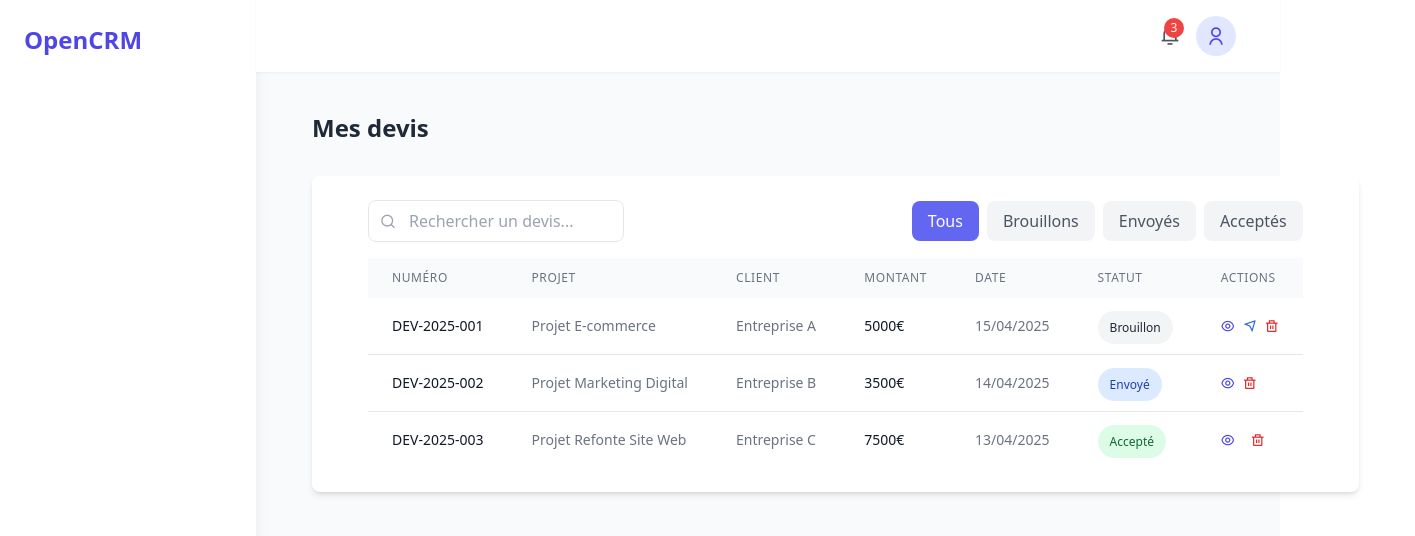
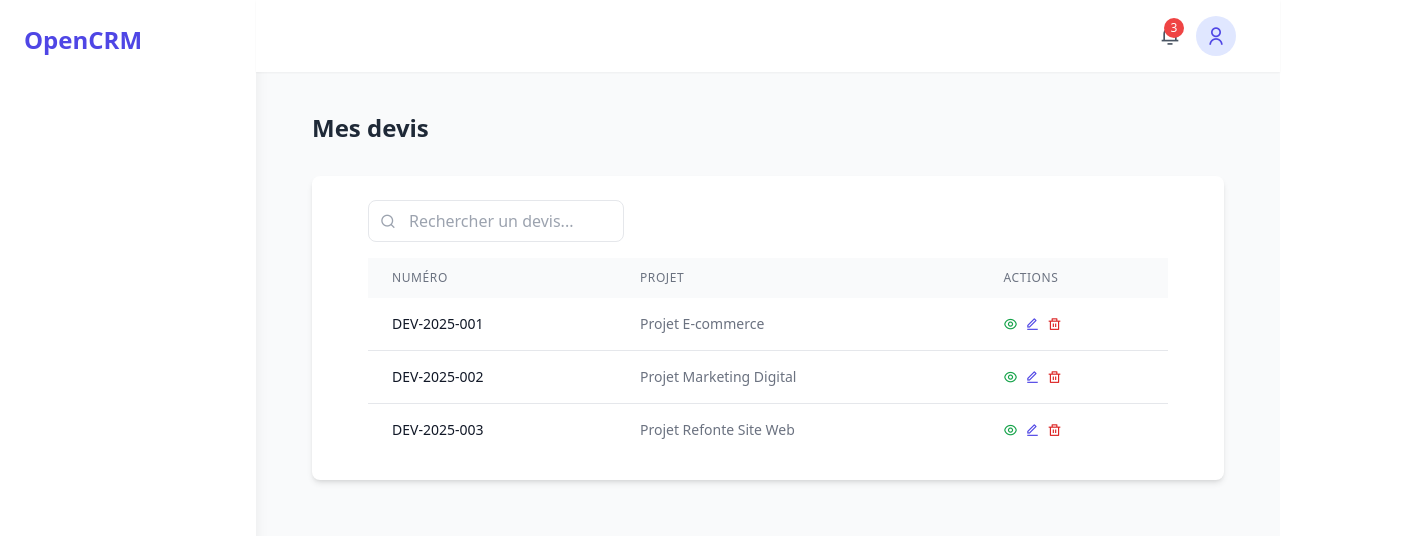
Before and after one commit to euroisse/End-of-studyProject, a Nuxt app in the folder PlatformCRM/: page /devis in a window 1280 px wide. Shown: the top 536 px of the page, 1415 px wide, since content can reach past the window. Built offline with nearby package versions, Linux system fonts and the light colour scheme.

Commit message:
Modifying my quote components and page

```diff
--- a/PlatformCRM/components/quotes/PreviewQuoteModal.vue
+++ b/PlatformCRM/components/quotes/PreviewQuoteModal.vue
@@ -1,73 +1,69 @@
-<script setup lang="ts">
-import { defineProps, defineEmits } from 'vue';
-
-interface Quote {
-  id: number;
-  number: string;
-  project: string;
-  client: string;
-  amount: number;
-  date: string;
-  status: string;
-  description: string;
-}
-
-const props = defineProps<{
-  quote: Quote | null;
-}>();
-
-const emit = defineEmits(['close']);
-
-const downloadPDF = () => {
-  if (props.quote) {
-    console.log('Télécharger PDF pour le devis :', props.quote.number);
-    // l'implémentation pour télécharger le PDF
-  }
-};
-</script>
-
 <template>
-  <div v-if="quote" class="fixed inset-0 bg-black bg-opacity-50 flex items-center justify-center z-50">
+  <div
+    v-if="quote"
+    class="fixed inset-0 bg-black bg-opacity-50 flex items-center justify-center z-50"
+  >
     <div class="bg-white rounded-lg w-full max-w-2xl">
       <div class="p-6">
         <div class="flex justify-between items-center mb-6">
           <h2 class="text-xl font-bold text-gray-800">Aperçu du devis</h2>
-          <button @click="$emit('close')" class="text-gray-400 hover:text-gray-600">
+          <button
+            @click="$emit('close')"
+            class="text-gray-400 hover:text-gray-600"
+          >
             <i class="ri-close-line"></i>
           </button>
         </div>
 
-        <div class="border rounded-lg p-6">
-          <div class="flex justify-between mb-8">
-            <div>
-              <h3 class="text-2xl font-bold text-gray-800 mb-2">OpenCRM</h3>
-              <p class="text-gray-600">123 Avenue des Champs-Élysées</p>
-              <p class="text-gray-600">75008 Paris, France</p>
+        <div>
+          <h1 class="text-2xl font-bold text-gray-800">
+            Devis #{{ quote.numero }}
+          </h1>
+          <span
+            :class="[
+              'inline-block mt-2 px-3 py-1 text-sm rounded-full font-medium',
+              statusClass(quote.statut),
+            ]"
+          >
+            {{ quote.statut }}
+          </span>
+        </div>
+
+        <!-- Étapes -->
+        <div class="space-y-6">
+          <h2 class="text-xl font-semibold text-gray-700">Étapes</h2>
+          <div class="relative border-l-2 border-gray-200 pl-6 space-y-10">
+            <div
+              v-for="(etape, index) in quote.etapes"
+              :key="index"
+              class="relative"
+            >
+              <span
+                class="absolute -left-[9px] top-1.5 w-4 h-4 bg-blue-500 rounded-full border-2 border-white shadow"
+              ></span>
+              <div class="bg-gray-50 p-4 rounded-xl shadow-sm">
+                <div class="flex justify-between items-center mb-1">
+                  <h3 class="text-lg font-medium text-gray-800">
+                    {{ etape.nom }}
+                  </h3>
+                  <span class="text-blue-600 font-semibold">
+                    {{ etape.prix }} €
+                  </span>
+                </div>
+                <p class="text-sm text-gray-500">
+                  Début : {{ formatDate(etape.dateDebut) }} — Fin :
+                  {{ formatDate(etape.dateFin) }}
+                </p>
+              </div>
             </div>
-            <div class="text-right">
-              <p class="text-xl font-bold text-gray-800 mb-2">DEVIS #{{ quote?.number }}</p>
-              <p class="text-gray-600">Date: {{ quote?.date }}</p>
-            </div>
-          </div>
-
-          <div class="mb-8">
-            <h4 class="font-bold text-gray-800 mb-2">Client</h4>
-            <p class="text-gray-600">{{ quote?.client }}</p>
-            <p class="text-gray-600">Projet: {{ quote?.project }}</p>
-          </div>
-
-          <div class="mb-8">
-            <h4 class="font-bold text-gray-800 mb-2">Description</h4>
-            <p class="text-gray-600">{{ quote?.description }}</p>
-          </div>
-
-          <div class="text-right">
-            <p class="text-xl font-bold text-gray-800">Total: {{ quote?.amount }}€</p>
           </div>
         </div>
 
         <div class="flex justify-end mt-6 space-x-4">
-          <button @click="downloadPDF" class="px-4 py-2 bg-indigo-600 text-white rounded-lg hover:bg-indigo-700 transition-all whitespace-nowrap cursor-pointer !rounded-button">
+          <button
+            @click="downloadPDF"
+            class="px-4 py-2 bg-indigo-600 text-white rounded-lg hover:bg-indigo-700 transition-all whitespace-nowrap cursor-pointer !rounded-button"
+          >
             <i class="ri-download-line mr-2"></i>
             Télécharger PDF
           </button>
@@ -77,6 +73,45 @@ const downloadPDF = () => {
   </div>
 </template>
 
-<style scoped>
+<style scoped></style>
 
-</style>
+<script setup lang="ts">
+import { format } from "date-fns";
+import { fr } from "date-fns/locale";
+
+const props = defineProps<{
+  quote: {
+    numero: string;
+    statut: string;
+    etapes: {
+      nom: string;
+      prix: number;
+      dateDebut: string;
+      dateFin: string;
+    }[];
+  } | null;
+}>();
+
+const quote = props.quote;
+
+const formatDate = (dateStr: string) => {
+  return format(new Date(dateStr), "dd MMM yyyy", { locale: fr });
+};
+
+const statusClass = (statut: string) => {
+  switch (statut) {
+    case "Accepté":
+      return "bg-green-100 text-green-700";
+    case "Refusé":
+      return "bg-red-100 text-red-700";
+    default:
+      return "bg-yellow-100 text-yellow-700";
+  }
+};
+const downloadPDF = () => {
+  if (props.quote) {
+    console.log("Télécharger PDF pour le devis :");
+    // l'implémentation pour télécharger le PDF
+  }
+};
+</script>
--- a/PlatformCRM/components/quotes/QuoteList.vue
+++ b/PlatformCRM/components/quotes/QuoteList.vue
@@ -1,8 +1,8 @@
 <template>
-    <div class="bg-white rounded-lg  shadow-md">
-      <div class="p-6 ">
+  <div class="bg-white rounded-lg shadow-md">
+    <div class="p-6">
       <div class="flex items-center justify-between container mb-4">
-          <div class="relative ">
+        <div class="relative">
           <input
             type="text"
             v-model="searchQuery"
@@ -12,48 +12,6 @@
           <i
             class="ri-search-line absolute left-3 top-1/2 transform -translate-y-1/2 text-gray-400"
           ></i>
-          </div>
-          <div class="flex space-x-2">
-            <button
-              @click="filterStatus = 'all'"
-              :class="{
-                'bg-indigo-500 text-white': filterStatus === 'all',
-                'bg-gray-100 text-gray-600': filterStatus !== 'all',
-              }"
-              class="px-4 py-2 rounded-lg transition-all whitespace-nowrap cursor-pointer !rounded-button"
-            >
-              Tous
-            </button>
-            <button
-              @click="filterStatus = 'draft'"
-              :class="{
-                'bg-indigo-600 text-white': filterStatus === 'draft',
-                'bg-gray-100 text-gray-600': filterStatus !== 'draft',
-              }"
-              class="px-4 py-2 rounded-lg transition-all whitespace-nowrap cursor-pointer !rounded-button"
-            >
-              Brouillons
-            </button>
-            <button
-              @click="filterStatus = 'sent'"
-              :class="{
-                'bg-indigo-600 text-white': filterStatus === 'sent',
-                'bg-gray-100 text-gray-600': filterStatus !== 'sent',
-              }"
-              class="px-4 py-2 rounded-lg transition-all whitespace-nowrap cursor-pointer !rounded-button"
-            >
-              Envoyés
-            </button>
-            <button
-              @click="filterStatus = 'accepted'"
-              :class="{
-                'bg-indigo-600 text-white': filterStatus === 'accepted',
-                'bg-gray-100 text-gray-600': filterStatus !== 'accepted',
-              }"
-              class="px-4 py-2  rounded-lg transition-all whitespace-nowrap cursor-pointer !rounded-button"
-            >
-              Acceptés
-            </button>
         </div>
       </div>
       <div class="container mx-auto">
@@ -71,26 +29,7 @@
                 >
                   Projet
                 </th>
-                <th
-                  class="px-6 py-3 text-left text-xs font-medium text-gray-500 uppercase tracking-wider"
-                >
-                  Client
-                </th>
-                <th
-                  class="px-6 py-3 text-left text-xs font-medium text-gray-500 uppercase tracking-wider"
-                >
-                  Montant
-                </th>
-                <th
-                  class="px-6 py-3 text-left text-xs font-medium text-gray-500 uppercase tracking-wider"
-                >
-                  Date
-                </th>
-                <th
-                  class="px-6 py-3  text-left text-xs font-medium text-gray-500 uppercase tracking-wider"
-                >
-                  Statut
-                </th>
+
                 <th
                   class="px-6 py-3 text-left text-xs font-medium text-gray-500 uppercase tracking-wider"
                 >
@@ -112,44 +51,22 @@
                 <td class="px-6 py-4 whitespace-nowrap text-sm text-gray-500">
                   {{ quote.project }}
                 </td>
-                <td class="px-6 py-4 whitespace-nowrap text-sm text-gray-500">
-                  {{ quote.client }}
-                </td>
-                <td class="px-6 py-4 whitespace-nowrap text-sm text-gray-900">
-                  {{ quote.amount }}€
-                </td>
-                <td class="px-6 py-4 whitespace-nowrap text-sm text-gray-500">
-                  {{ quote.date }}
-                </td>
-                <td class="px-6 py-4 whitespace-nowrap">
-                  <span
-                    :class="getStatusClass(quote.status)"
-                    class="px-3 py-2 text-xs rounded-full"
-                  >
-                    {{ getStatusText(quote.status) }}
-                  </span>
-                </td>
+
                 <td class="px-6 py-4 whitespace-nowrap text-sm text-gray-500">
                   <div class="flex space-x-2">
-                    <button @click="previewQuote(quote)"
+                    <button
+                      @click="previewQuote(quote)"
+                      class="text-green-600 hover:text-green-900 cursor-pointer"
+                    >
+                      <i class="ri-eye-line"></i>
+                    </button>
+                    <button
+                      @click="editQuote(quote)"
                       class="text-indigo-600 hover:text-indigo-900 cursor-pointer"
                     >
-                      <i class="ri-eye-line"  ></i>
+                      <i class="ri-edit-line"></i>
                     </button>
-                    <button
-                      @click="convertToInvoice(quote)"
-                      class="text-green-600 hover:text-green-900 cursor-pointer"
-                      v-if="quote.status === 'accepted'"
-                    >
-                      <i class="ri-file-invoice-line"></i>
-                    </button>
-                    <button
-                      @click="sendQuote(quote)"
-                      class="text-blue-600 hover:text-blue-900 cursor-pointer"
-                      v-if="quote.status === 'draft'"
-                    >
-                      <i class="ri-send-plane-line"></i>
-                    </button>
+
                     <button
                       @click="deleteQuote(quote)"
                       class="text-red-600 hover:text-red-900 cursor-pointer"
@@ -163,7 +80,6 @@
           </table>
         </div>
       </div>
-
     </div>
   </div>
 </template>
@@ -179,92 +95,43 @@
     id: 1,
     number: "DEV-2025-001",
     project: "Projet E-commerce",
-      client: "Entreprise A",
-      amount: 5000,
-      date: "15/04/2025",
-      status: "draft",
     description: "Développement d'une plateforme e-commerce complète",
   },
   {
     id: 2,
     number: "DEV-2025-002",
     project: "Projet Marketing Digital",
-      client: "Entreprise B",
-      amount: 3500,
-      date: "14/04/2025",
-      status: "sent",
+
     description: "Campagne marketing digital sur 3 mois",
   },
   {
     id: 3,
     number: "DEV-2025-003",
     project: "Projet Refonte Site Web",
-      client: "Entreprise C",
-      amount: 7500,
-      date: "13/04/2025",
-      status: "accepted",
+
     description: "Refonte complète du site web corporate",
   },
 ]);
 
 const filteredQuotes = computed(() => {
-    return quotes.value
-      .filter((quote) => {
-        if (filterStatus.value !== "all") {
-          return quote.status === filterStatus.value;
-        }
-        return true;
-      })
-      .filter((quote) => {
+  return quotes.value.filter((quote) => {
     const searchLower = searchQuery.value.toLowerCase();
     return (
       quote.number.toLowerCase().includes(searchLower) ||
-          quote.project.toLowerCase().includes(searchLower) ||
-          quote.client.toLowerCase().includes(searchLower)
+      quote.project.toLowerCase().includes(searchLower)
     );
   });
 });
 
-  const getStatusClass = (status: string) => {
-    switch (status) {
-      case "draft":
-        return "bg-gray-100 text-gray-800";
-      case "sent":
-        return "bg-blue-100 text-blue-800";
-      case "accepted":
-        return "bg-green-100 text-green-800";
-      default:
-        return "bg-gray-100 text-gray-800";
-    }
-  };
-
-  const getStatusText = (status: string) => {
-    switch (status) {
-      case "draft":
-        return "Brouillon";
-      case "sent":
-        return "Envoyé";
-      case "accepted":
-        return "Accepté";
-      default:
-        return status;
-    }
-  };
-  const emit = defineEmits(['preview']);
+const emit = defineEmits(["preview"]);
 const previewQuote = (quote: any) => {
-    emit('preview', quote);
-  };
-  const convertToInvoice = (quote: any) => {
-    // Implementation for converting to invoice
-  };
-
-  const sendQuote = (quote: any) => {
-    // Implementation for sending quote
+  emit("preview", quote);
 };
 
 const deleteQuote = (quote: any) => {
   // Implementation for deleting quote
 };
+const editQuote = (quote: any) => {};
 </script>
 
 <style scoped></style>
--- a/PlatformCRM/components/quotes/quoteModal.vue
+++ b/PlatformCRM/components/quotes/quoteModal.vue
@@ -1,8 +1,8 @@
 <template>
-  <div v-if="true"
+  <div
     class="fixed inset-0 bg-black bg-opacity-50 flex items-center justify-center z-50"
   >
-    <div class="bg-white rounded-lg w-full max-w-2xl mx-4 sm:m">
+    <div class="max-w-4xl mx-auto p-6 bg-white rounded-2xl shadow-md space-y-6">
       <div class="p-6">
         <div class="flex justify-between items-center mb-6">
           <h2 class="text-xl font-bold text-gray-800">
@@ -12,81 +12,96 @@
             @click="$emit('close')"
             class="text-gray-400 hover:text-gray-600"
           >
-            <i class="ri-close-line"></i>
+            <i class="ri-close-line text-xl"></i>
           </button>
         </div>
 
         <form @submit.prevent="createQuote" class="space-y-4">
-          <div class="grid grid-cols-2 gap-4">
+          <!-- Sélection du projet -->
           <div>
-              <label class="block text-sm font-medium text-gray-700 mb-1"
+            <label class="block text-sm font-medium text-gray-700 mb-2"
               >Projet</label
             >
             <select
-                v-model="newQuote.project"
-                class="w-full border rounded-lg px-3 py-2 focus:outline-none focus:ring-2 focus:ring-indigo-500"
+              v-model="selectedProjectId"
+              class="w-full border rounded-xl px-3 py-2 focus:ring-2 focus:ring-indigo-500"
             >
+              <option disabled value="">Sélectionner un projet</option>
               <option
                 v-for="project in projects"
                 :key="project.id"
-                  :value="project.name"
+                :value="project.id"
               >
                 {{ project.name }}
               </option>
             </select>
           </div>
+
+          <!-- Étapes -->
           <div>
-              <label class="block text-sm font-medium text-gray-700 mb-1"
-                >Client</label
+            <label class="block mb-2 font-semibold text-gray-700"
+              >Étapes du projet</label
             >
-              <select
-                v-model="newQuote.client"
-                class="w-full border rounded-lg px-3 py-2 focus:outline-none focus:ring-2 focus:ring-indigo-500"
+            <div class="space-y-4">
+              <div
+                v-for="(etape, index) in etapes"
+                :key="index"
+                class="flex items-center gap-4"
               >
-                <option
-                  v-for="client in clients"
-                  :key="client.id"
-                  :value="client.name"
+                <input
+                  v-model="etape.nom"
+                  type="text"
+                  placeholder="Nom de l'étape"
+                  class="flex-1 p-3 border rounded-xl"
+                />
+                <input
+                  v-model.number="etape.prix"
+                  type="number"
+                  placeholder="Prix CFA"
+                  class="w-40 p-3 border rounded-xl"
+                />
+                <button
+                  type="button"
+                  @click="removeEtape(index)"
+                  class="text-red-500 hover:underline"
                 >
-                  {{ client.name }}
-                </option>
-              </select>
+                  Supprimer
+                </button>
+              </div>
+              <button
+                type="button"
+                @click="addEtape"
+                class="text-blue-600 hover:underline"
+              >
+                + Ajouter une étape
+              </button>
             </div>
           </div>
 
+          <!-- Date de livraison -->
           <div>
-            <label class="block text-sm font-medium text-gray-700 mb-1"
-              >Montant (FCFA)</label
+            <label class="block mb-2 font-semibold text-gray-700"
+              >Date estimée de livraison</label
             >
             <input
-              type="number"
-              v-model="newQuote.amount"
-              class="w-full border rounded-lg px-3 py-2 focus:outline-none focus:ring-2 focus:ring-indigo-500"
+              v-model="dateLivraison"
+              type="date"
+              class="w-full p-3 border rounded-xl"
             />
           </div>
 
-          <div>
-            <label class="block text-sm font-medium text-gray-700 mb-1"
-              >Description</label
-            >
-            <textarea
-              v-model="newQuote.description"
-              rows="4"
-              class="w-full border rounded-lg px-3 py-2 focus:outline-none focus:ring-2 focus:ring-indigo-500"
-            ></textarea>
-          </div>
-
+          <!-- Actions -->
           <div class="flex justify-end space-x-4">
             <button
               type="button"
               @click="saveAsDraft"
-              class="px-4 py-2 border border-gray-300 rounded-lg text-gray-700 hover:bg-gray-50 transition-all whitespace-nowrap cursor-pointer !rounded-button"
+              class="px-4 py-2 border border-gray-300 rounded-lg text-gray-700 hover:bg-gray-50"
             >
               Enregistrer comme brouillon
             </button>
             <button
               type="submit"
-              class="px-4 py-2 bg-indigo-600 text-white rounded-lg hover:bg-indigo-700 transition-all whitespace-nowrap cursor-pointer !rounded-button"
+              class="px-4 py-2 bg-indigo-600 text-white rounded-lg hover:bg-indigo-700"
             >
               Créer et envoyer
             </button>
@@ -98,33 +113,36 @@
 </template>
 
 <script setup lang="ts">
-import { ref } from 'vue';
-const emit = defineEmits(['close']);
+import { ref } from "vue";
 
-const newQuote = ref({
-  project: '',
-  client: '',
-  amount: 0,
-  description: ''
-});
-const clients = ref([
-  { id: 1, name: 'Entreprise A' },
-  { id: 2, name: 'Entreprise B' },
-  { id: 3, name: 'Entreprise C' }
+const emit = defineEmits(["close"]);
+
+const dateLivraison = ref("");
+const selectedProjectId = ref("");
+const etapes = ref([{ nom: "", prix: 0 }]);
+
+const projects = ref([
+  { id: 1, name: "Projet E-commerce" },
+  { id: 2, name: "Projet Marketing Digital" },
+  { id: 3, name: "Projet Refonte Site Web" },
 ]);
-const projects = ref([
-  { id: 1, name: 'Projet E-commerce' },
-  { id: 2, name: 'Projet Marketing Digital' },
-  { id: 3, name: 'Projet Refonte Site Web' }
-]);
+
+const addEtape = () => etapes.value.push({ nom: "", prix: 0 });
+const removeEtape = (index: number) => etapes.value.splice(index, 1);
+
 const createQuote = () => {
-  emit('close'); // Fermer le modal après la création (ou après l'action souhaitée)
+  const payload = {
+    projetId: selectedProjectId.value,
+    dateLivraison: dateLivraison.value,
+    etapes: etapes.value,
   };
+  console.log("Créer le devis avec :", payload);
+  emit("close");
+  // TODO: Utiliser $fetch('/api/devis', { method: 'POST', body: payload })
+};
+
 const saveAsDraft = () => {
-  // Implementation for saving as draft
-  emit('close'); // Fermer le modal après l'enregistrement (ou après l'action souhaitée)
+  // Similaire à createQuote, mais avec un flag "draft"
+  emit("close");
 };
 </script>
-
-
-<style scoped></style>
```
Also changed, not shown: PlatformCRM/pages/devis.vue (+11 -15 lines). Lines whose indentation alone changed are shown as unchanged.
